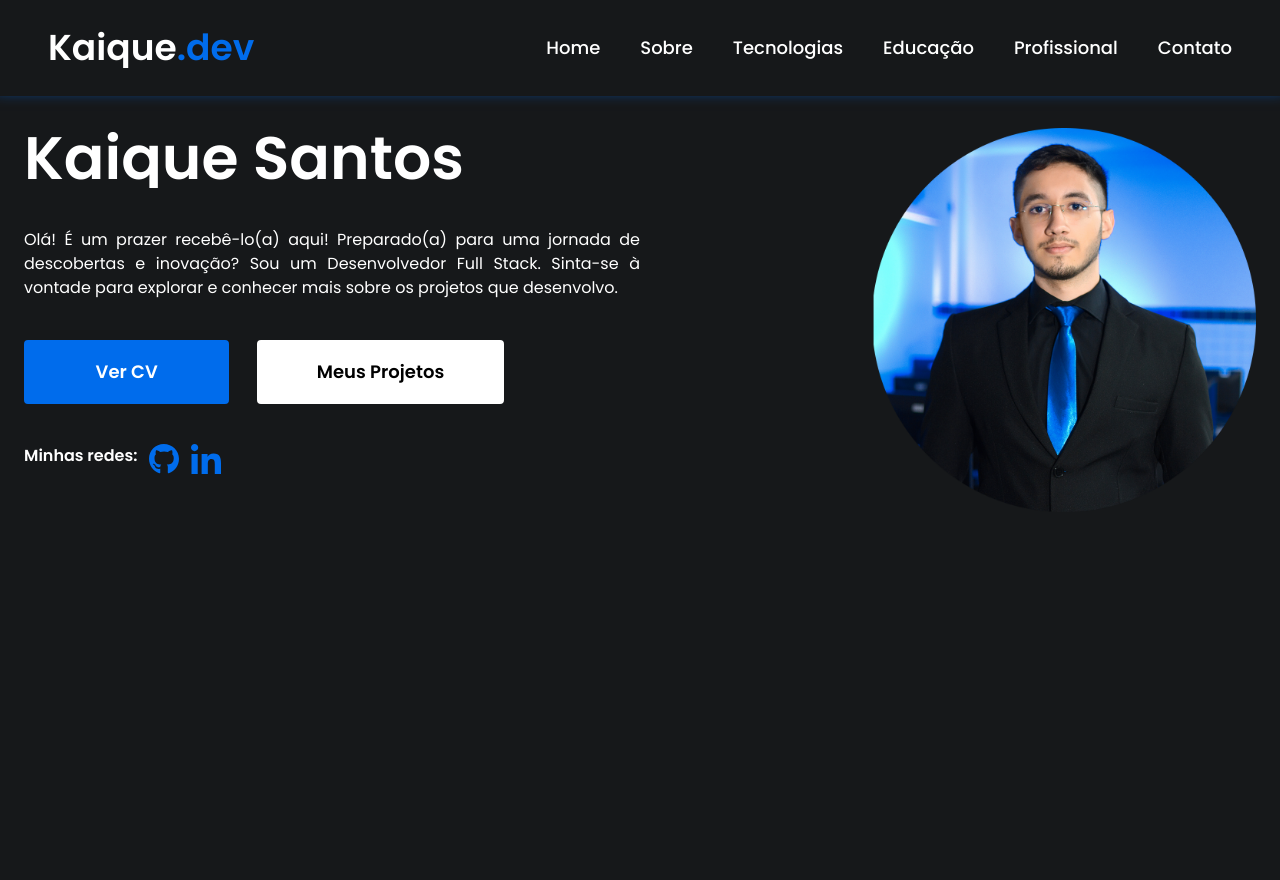
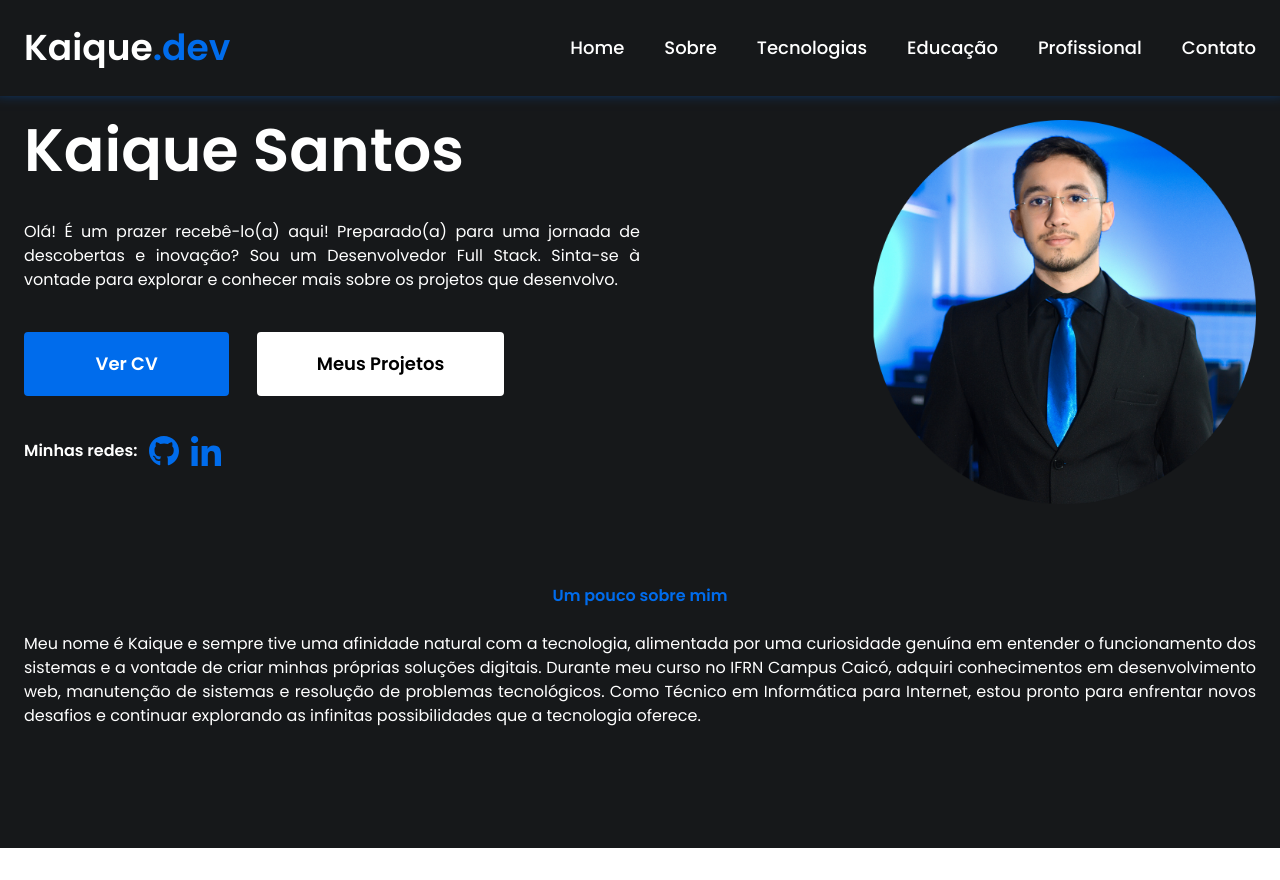
Before and after one commit to KJSS3012/portfolio, a React (Create React App) app: page / in a window 1280 px wide. After the commit the page ends 848 px from the top, so only its background shows below. Built offline with nearby package versions, Linux system fonts and the light colour scheme.

Commit message:
refactor, add sections, add about section

```diff
--- a/src/components/Container/index.js
+++ b/src/components/Container/index.js
@@ -3,8 +3,8 @@ import React from "react";
 function Container({ children }) {
   return (
     <main
-      className="w-screen h-full absolute bg-custom-black z-0 py-12 px-6"
-      style={{ top: "10vh" }}
+      className="flex flex-col w-screen bg-custom-black py-12 gap-20"
+      style={{ padding: "15vh 24px 15vh 24px" }}
       id="container"
     >
       {children}
--- a/src/components/Header/index.js
+++ b/src/components/Header/index.js
@@ -10,7 +10,7 @@ function Header(props) {
   return (
     <Fragment>
       <nav
-        className="flex justify-between items-center z-10 h-header fixed w-full bg-custom-black text-white py-6 px-6 lg:px-12 overflow-hidden"
+        className="flex justify-between items-center z-10 h-header fixed w-full bg-custom-black text-white py-6 px-6 overflow-hidden"
         id="navbar"
       >
         <p className="text-4xl font-semibold overflow-hidden">
--- a/src/screens/HomeScreen/index.js
+++ b/src/screens/HomeScreen/index.js
@@ -1,17 +1,9 @@
 import React, { Fragment, useState } from "react";
-import {
-  Header,
-  Container,
-  GreenButton,
-  WhiteButton,
-  Logo,
-} from "../../components";
-import { gitLogo, linkedinLogo, profileImage } from "../../assets";
+import { Header, Container } from "../../components";
+import { InitialSection, AboutSection } from "../../sections";
 
 function HomeScreen() {
   const [isOpen, setIsOpen] = useState(false);
-  const githubLink = "https://github.com/KJSS3012";
-  const linkedinLink = "https://linkedin.com/in/kaiquesantos-dev";
 
   window.addEventListener("resize", function () {
     if (window.innerWidth > 1024) {
@@ -23,51 +15,8 @@ function HomeScreen() {
     <Fragment>
       <Header isOpen={isOpen} setIsOpen={setIsOpen} />
       <Container>
-        <section className="flex lg:flex-row flex-col lg:justify-between lg:gap-0 gap-10" id="Section-Initial">
-          <div className="flex flex-col gap-10 text-white w-full lg:w-1/2">
-            <h1
-              className="text-4xl lg:text-6xl font-semibold text-center lg:text-left overflow-hidden"
-              data-aos="fade-down"
-            >
-              Kaique Santos
-            </h1>
-            <p
-              className="text-base text-wrap text-justify overflow-hidden"
-              data-aos="fade-right"
-            >
-              Olá! É um prazer recebê-lo(a) aqui! Preparado(a) para uma jornada
-              de descobertas e inovação? Sou um Desenvolvedor Full Stack.
-              Sinta-se à vontade para explorar e conhecer mais sobre os projetos
-              que desenvolvo.
-            </p>
-            <div
-              className="flex gap:0 lg:gap-7 justify-between lg:justify-normal w-full"
-              data-aos="fade-right"
-            >
-              <GreenButton
-                title="Ver CV"
-                href={
-                  "https://docs.google.com/viewer?url=https://docs.google.com/document/d/1zZqvjBPF7hMNshYG1jrKB4N5C-v1sVQhMVgo5qjatPE/export?format=pdf"
-                }
-              />
-              <WhiteButton title="Meus Projetos" href={""} />
-            </div>
-            <div
-              className="flex text-white font-semibold gap-3"
-              data-aos="fade-right"
-            >
-              <p>Minhas redes:</p>
-              <Logo href={githubLink} img={gitLogo} />
-              <Logo
-                href={linkedinLink}
-                img={linkedinLogo}
-              />
-            </div>
-          </div>
-          <div className="flex justify-center items-center" data-aos="fade-left">
-            <img src={profileImage} className="w-96" />
-          </div>
-        </section>
+        <InitialSection />
+        <AboutSection />
       </Container>
     </Fragment>
   );
--- /dev/null
+++ b/src/sections/About/index.js
@@ -0,0 +1,21 @@
+import React from "react";
+
+function AboutSection() {
+  return (
+    <section className="flex flex-col gap-6">
+      <p className="text-custom-blue font-semibold text-center" data-aos="fade-down">Um pouco sobre mim</p>
+      <p className="text-white text-justify" data-aos="fade-left">
+        Meu nome é Kaique e sempre tive uma afinidade natural com a tecnologia,
+        alimentada por uma curiosidade genuína em entender o funcionamento dos
+        sistemas e a vontade de criar minhas próprias soluções digitais. Durante
+        meu curso no IFRN Campus Caicó, adquiri conhecimentos em desenvolvimento
+        web, manutenção de sistemas e resolução de problemas tecnológicos. Como
+        Técnico em Informática para Internet, estou pronto para enfrentar novos
+        desafios e continuar explorando as infinitas possibilidades que a
+        tecnologia oferece.
+      </p>
+    </section>
+  );
+}
+
+export default AboutSection;
--- /dev/null
+++ b/src/sections/Initial/index.js
@@ -0,0 +1,58 @@
+import React from "react";
+import { GreenButton, WhiteButton, Logo } from "../../components";
+import { gitLogo, linkedinLogo, profileImage } from "../../assets";
+
+function InitialSection() {
+  const githubLink = "https://github.com/KJSS3012";
+  const linkedinLink = "https://linkedin.com/in/kaiquesantos-dev";
+
+  return (
+    <section
+      className="flex lg:flex-row flex-col lg:justify-between lg:gap-0 gap-10"
+      id="Section-Initial"
+    >
+      <div className="flex flex-col gap-10 text-white w-full lg:w-1/2">
+        <h1
+          className="text-4xl lg:text-6xl font-semibold text-center lg:text-left overflow-hidden"
+          data-aos="fade-down"
+        >
+          Kaique Santos
+        </h1>
+        <p
+          className="text-base text-wrap text-justify overflow-hidden"
+          data-aos="fade-right"
+        >
+          Olá! É um prazer recebê-lo(a) aqui! Preparado(a) para uma jornada de
+          descobertas e inovação? Sou um Desenvolvedor Full Stack. Sinta-se à
+          vontade para explorar e conhecer mais sobre os projetos que
+          desenvolvo.
+        </p>
+        <div
+          className="flex gap-0 lg:gap-7 justify-between lg:justify-normal w-full"
+          data-aos="fade-right"
+        >
+          <GreenButton
+            title="Ver CV"
+            href={
+              "https://docs.google.com/viewer?url=https://docs.google.com/document/d/1zZqvjBPF7hMNshYG1jrKB4N5C-v1sVQhMVgo5qjatPE/export?format=pdf"
+            }
+          />
+          <WhiteButton title="Meus Projetos" href={""} />
+        </div>
+        <div
+          className="flex text-white font-semibold gap-3 items-center"
+          data-aos="fade-right"
+        >
+          <p>Minhas redes:</p>
+          <Logo href={githubLink} img={gitLogo} />
+          <Logo href={linkedinLink} img={linkedinLogo} />
+        </div>
+      </div>
+      <div className="flex justify-center items-center" data-aos="fade-left">
+        <img src={profileImage} className="w-96" />
+      </div>
+    </section>
+  );
+}
+
+export default InitialSection;
--- /dev/null
+++ b/src/sections/index.js
@@ -0,0 +1,4 @@
+import InitialSection from "./Initial";
+import AboutSection from "./About";
+
+export { InitialSection, AboutSection };
```
